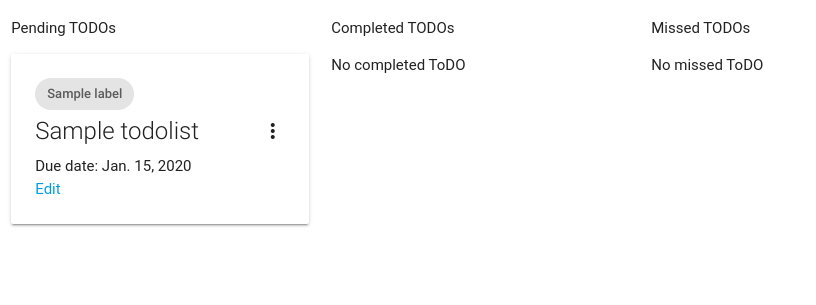
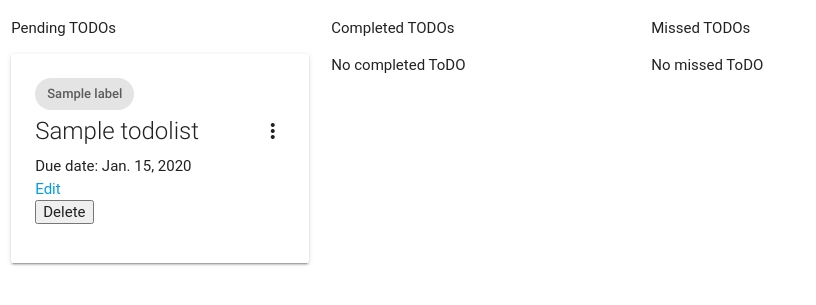
Before and after one commit to godfredakpan/todo-app, a Django app: page /todo/ in a window 1280 px wide. Shown: the part 282-587 px from the top of the page, without its empty margins (0-816 px from the left). Run offline with Django 3.2, Linux system fonts and the light colour scheme; tables that the repository leaves empty hold one stand-in row (values such as "Sample post"); some libraries are stand-ins or nearby versions; some web fonts are replaced.

Commit message:
Prevent users from selecting missed todo, delete todo functionality

```diff
--- a/static/css/home.css
+++ b/static/css/home.css
@@ -1,3 +1,7 @@
 h1 {
     color: blue;
 }
+
+.input-field .date-label {
+    top: -0.8rem;
+}
--- a/todoapp/templates/todoapp/todo_status_snippet.html
+++ b/todoapp/templates/todoapp/todo_status_snippet.html
@@ -7,6 +7,10 @@
                 <span class="card-title activator grey-text text-darken-4">{{ todo.title }}<i class="material-icons right">more_vert</i></span>
                 <p>{% if todo.due_date %}Due date: {{ todo.due_date }}{% endif %}</p>
                 <p><a href="{% url 'todoapp:edit_todo' todo.pk %}">Edit</a></p>
+                <p><form action="{% url 'todoapp:delete_todo' todo.pk %}" method="POST">
+                    {% csrf_token %}
+                    <input type="submit" name="delete" value="Delete">
+                </form></p>
             </div>
             <div class="card-reveal">
                 <span class="card-title grey-text text-darken-4">{{ todo.title }}<i class="material-icons right">close</i></span>
--- a/todoapp/urls.py
+++ b/todoapp/urls.py
@@ -1,5 +1,5 @@
 from django.conf.urls import url
-from .views import HomeView, CreateUpdateTodoView
+from .views import HomeView, CreateUpdateTodoView, DeleteTodoView
 
 
 app_name = 'todoapp'
@@ -9,4 +9,7 @@ urlpatterns = [
     url(r'^(?P<pk>[0-9]+)/edit$',
         CreateUpdateTodoView.as_view(),
         name='edit_todo'),
+    url(r'^(?P<pk>[0-9]+)/delete$',
+        DeleteTodoView.as_view(),
+        name='delete_todo'),
 ]
--- a/todoapp/views.py
+++ b/todoapp/views.py
@@ -79,3 +79,13 @@ class CreateUpdateTodoView(View):
         }
 
         return render(request, 'todoapp/create_edit.html', context)
+
+
+class DeleteTodoView(View):
+
+    def post(self, request, *args, **kwargs):
+        pk = kwargs.get('pk')
+
+        todo = get_object_or_404(TodoList, pk=pk)
+        todo.delete()
+        return redirect(reverse('todoapp:home'))
```
Also changed, not shown: todoapp/templates/todoapp/create_edit.html (+17 -1 lines).
